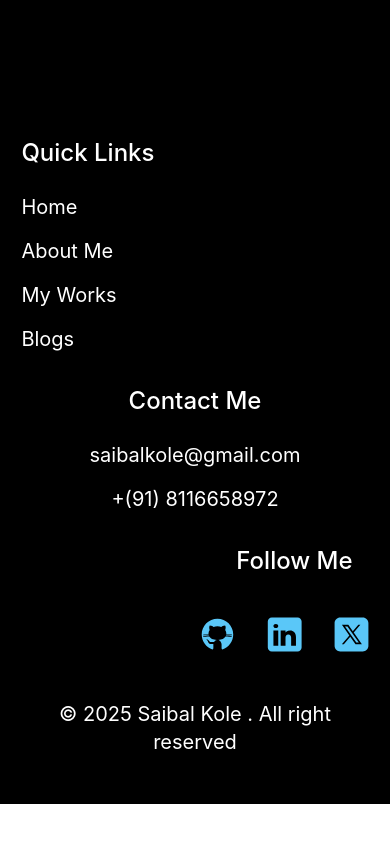
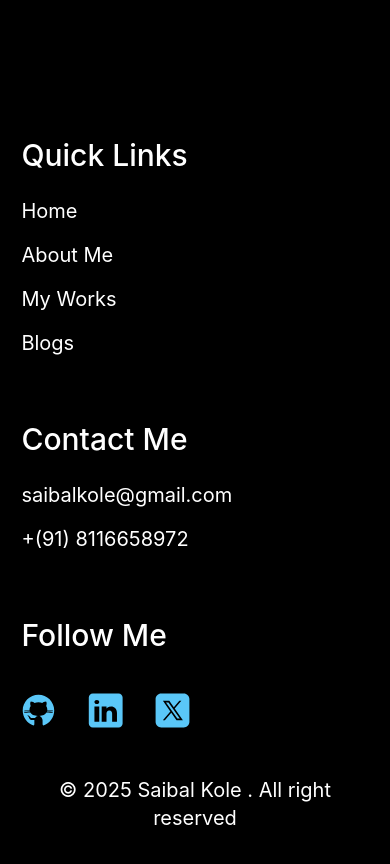
Before and after one commit to Saibalweb/my_portfolio_v2, a Next.js app: page / in a window 390 px wide. Shown: the part 7280-8144 px from the top of the page. Before the commit the page ends 8084 px from the top, so only its background shows below. Built offline with nearby package versions, Linux system fonts and the light colour scheme.

Commit message:
changes footer design

```diff
--- a/src/app/page.tsx
+++ b/src/app/page.tsx
@@ -367,7 +367,7 @@ export default function Home () {
           <div className="grid grid-cols-1 md:grid-cols-3 gap-8 mb-12">
             {/* Quick Links */}
             <div>
-              <h3 className="font-medium text-white text-2xl font-['Inter',Helvetica] mb-6">
+              <h3 className="font-medium text-white text-3xl font-['Inter',Helvetica] mb-6">
                 Quick Links
               </h3>
               <ul className="space-y-4">
@@ -387,8 +387,8 @@ export default function Home () {
             </div>
 
             {/* Contact Me */}
-            <div className="flex flex-col items-center">
-              <h3 className="font-medium text-white text-2xl font-['Inter',Helvetica] mb-6">
+            <div className="flex flex-col md:items-center my-8 md:my-0">
+              <h3 className="font-medium text-white text-3xl font-['Inter',Helvetica] mb-6">
                 Contact Me
               </h3>
               <p className="font-normal text-white text-xl font-['Inter',Helvetica] mb-4">
@@ -400,8 +400,8 @@ export default function Home () {
             </div>
 
             {/* Follow Me */}
-            <div className="flex flex-col items-end">
-              <h3 className="font-medium text-white text-2xl font-['Inter',Helvetica] mb-6 mr-4">
+            <div className="flex flex-col md:items-end">
+              <h3 className="font-medium text-white text-3xl font-['Inter',Helvetica] mb-6 mr-4">
                 Follow Me
               </h3>
               <div className="flex gap-8 mt-2">
```
